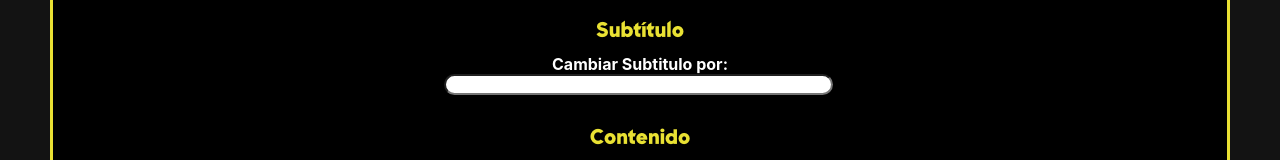
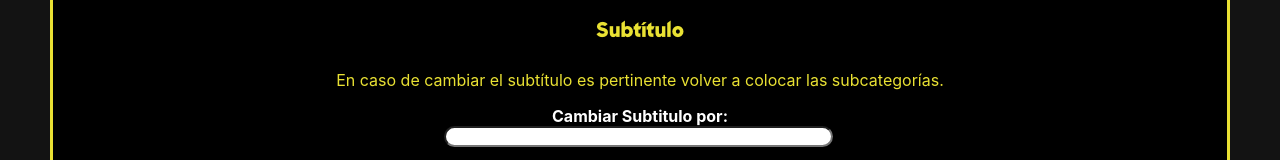
Before and after one commit to lautar007/plastico_web, a React (Create React App) app in the folder client/plastico-web/: page /enkia924928/editionPost/1 in a window 1280 px wide. Shown: the part 299-459 px from the top of the page. Built offline with nearby package versions, Linux system fonts and the light colour scheme; no server answers; a web font is replaced by a local one.

Commit message:
Breve aclaración de subtitulo enedición

```diff
--- a/client/plastico-web/src/components/Edicion.js
+++ b/client/plastico-web/src/components/Edicion.js
@@ -174,6 +174,7 @@ export default function PostDetail(){
             />
 
             <label className="ed-label">Subtítulo</label>
+            <p>En caso de cambiar el subtítulo es pertinente volver a colocar las subcategorías.</p>
             <h4 className="ed-origen">Cambiar Subtitulo por:</h4>
             <input
             id='input-post'
```
